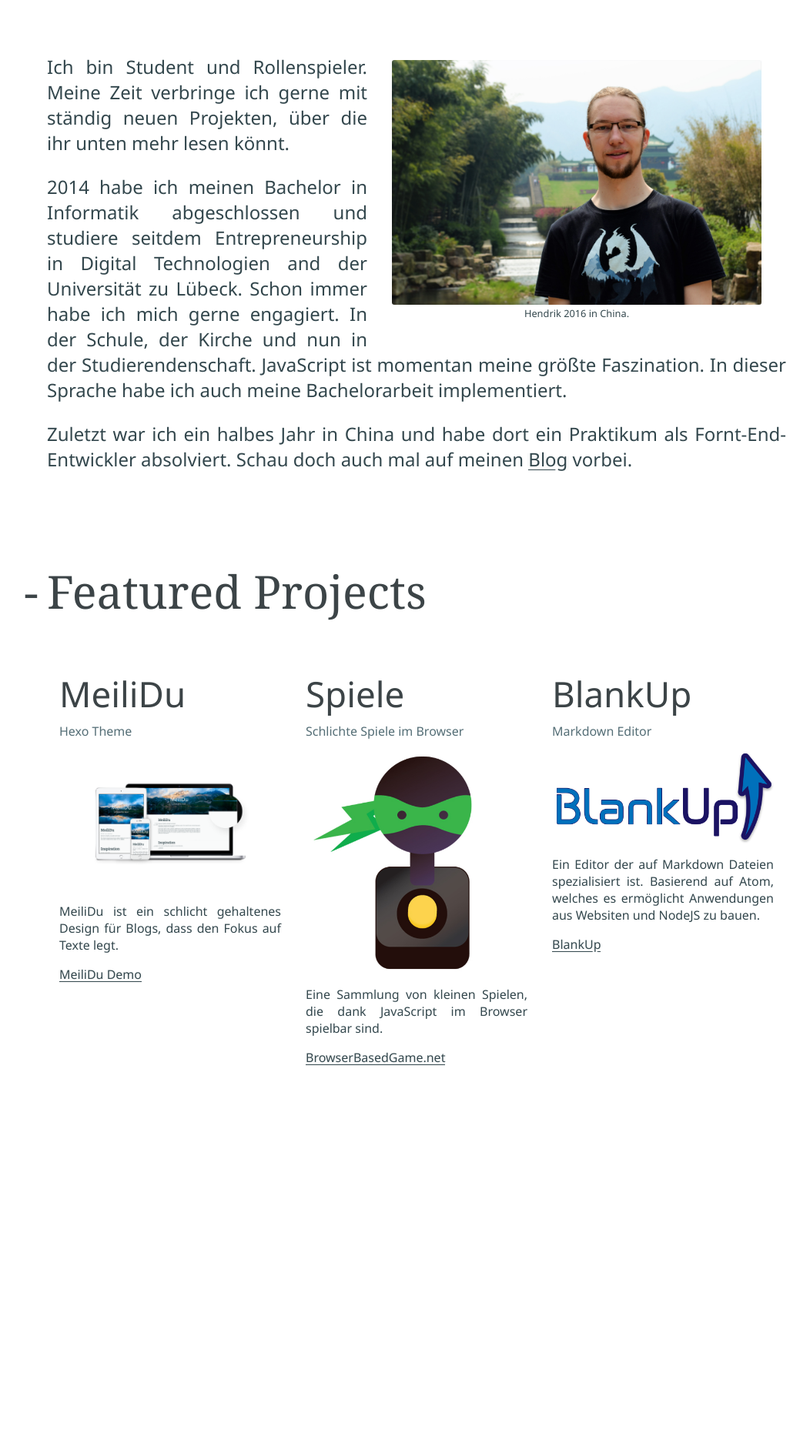
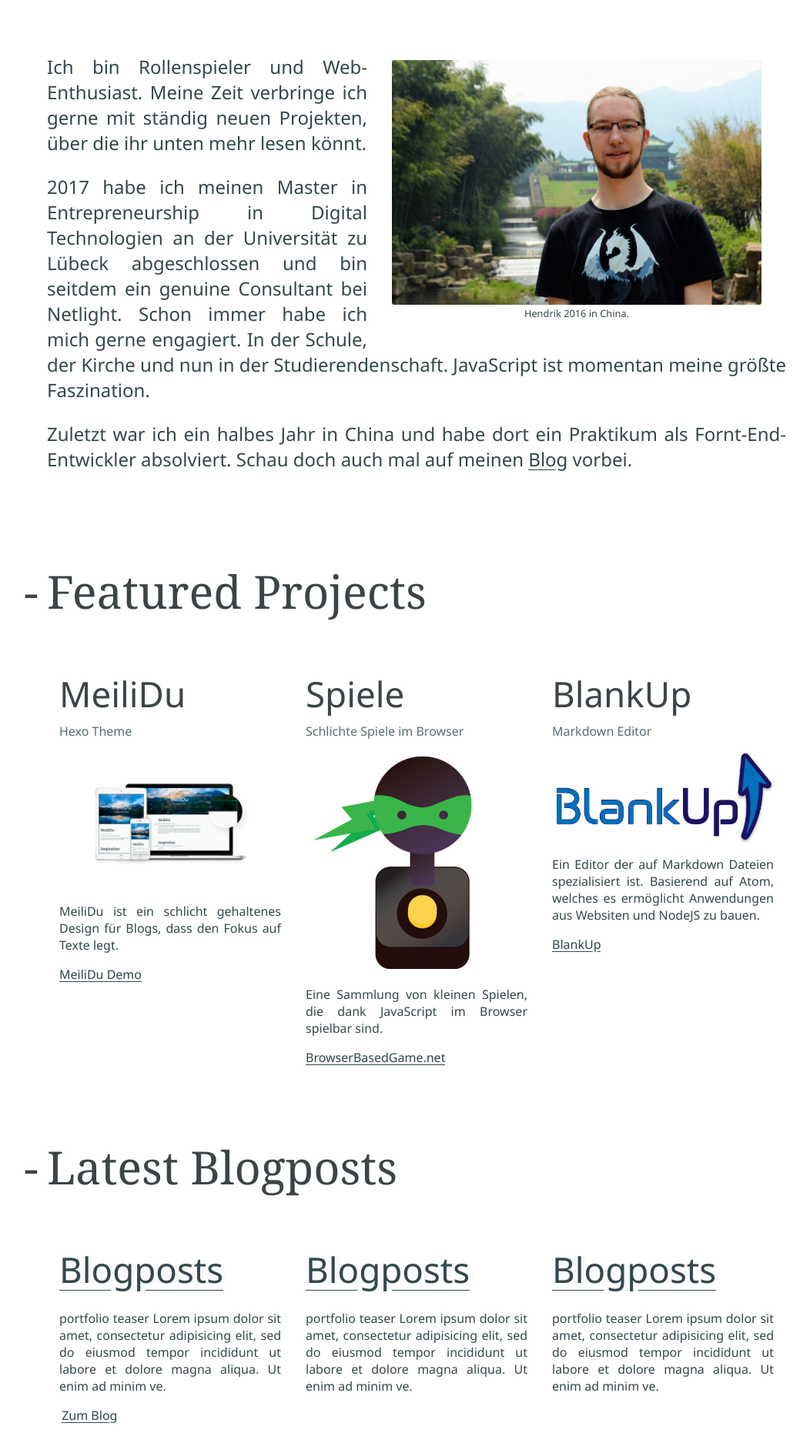
Before and after one commit to HoverBaum/personalpage, a website: page index.html in a window 1280 px wide. Shown: the part 402-2290 px from the top of the page at 77% size, without its empty margins (99-1151 px from the left). Before the commit the page ends 1883 px from the top, so only its background shows below. Drawn offline with Linux system fonts and the light colour scheme.

Commit message:
Update intro text.

```diff
--- a/index.html
+++ b/index.html
@@ -27,41 +27,14 @@
 				</figcaption>
 			</figure>
 
-			<p>Ich bin Student und Rollenspieler. Meine Zeit verbringe ich gerne mit ständig neuen Projekten, über die ihr unten mehr lesen könnt.</p>
+			<p>Ich bin Rollenspieler und Web-Enthusiast. Meine Zeit verbringe ich gerne mit ständig neuen Projekten, über die ihr unten mehr lesen könnt.</p>
 
-			<p>2014 habe ich meinen Bachelor in Informatik abgeschlossen und studiere seitdem Entrepreneurship in Digital Technologien and der Universität zu Lübeck. Schon immer habe ich mich gerne engagiert. In der Schule, der Kirche und nun in der Studierendenschaft. JavaScript ist momentan meine größte Faszination. In dieser Sprache habe ich auch meine Bachelorarbeit implementiert.</p>
+			<p>2017 habe ich meinen Master in Entrepreneurship in Digital Technologien an der Universität zu Lübeck abgeschlossen und bin seitdem ein genuine Consultant bei Netlight. Schon immer habe ich mich gerne engagiert. In der Schule, der Kirche und nun in der Studierendenschaft. JavaScript ist momentan meine größte Faszination.</p>
 
 			<p>Zuletzt war ich ein halbes Jahr in China und habe dort ein Praktikum als Fornt-End-Entwickler absolviert. Schau doch auch mal auf meinen <a href="http://hoverbaum.gitlab.io">Blog</a> vorbei.</p>
 
 		</article>
 		<!-- END INTRO -->
-
-		<!-- BLOG -->
-	<!--	<article>
-
-			<h1>Latest Blogposts</h1>
-
-			<div class="portfolio-wrapper">
-				<section class="portfolio">
-					<h2 class="portfolio__title"><a href="#">Blogposts Title can be very long</a></h2>
-					<p>portfolio teaser Lorem ipsum dolor sit amet, consectetur adipisicing elit, sed do eiusmod tempor incididunt ut labore et dolore magna aliqua. Ut enim ad minim ve.</p>
-				</section>
-
-				<section class="portfolio">
-					<h2 class="portfolio__title"><a href="#">Blogposts Title can be very long</a></h2>
-					<p>portfolio teaser Lorem ipsum dolor sit amet, consectetur adipisicing elit, sed do eiusmod tempor incididunt ut labore et dolore magna aliqua. Ut enim ad minim ve.</p>
-				</section>
-
-				<section class="portfolio">
-					<h2 class="portfolio__title"><a href="#">Blogposts Title can be very long</a></h2>
-					<p>portfolio teaser Lorem ipsum dolor sit amet, consectetur adipisicing elit, sed do eiusmod tempor incididunt ut labore et dolore magna aliqua. Ut enim ad minim ve.</p>
-				</section>
-			</div>
-
-			<a href="http://hoverbaum.gitlab.io" class="indented-link">Zum Blog</a>
-
-		</article>-->
-		<!-- END BLOG -->
 
 		<!-- PROJECTS -->
 		<article>
@@ -107,6 +80,33 @@
 		</article>
 		<!-- END PROJECTS -->
 
+		<!-- BLOG -->
+		<article>
+
+			<h1>Latest Blogposts</h1>
+
+			<div class="portfolio-wrapper">
+				<section class="portfolio">
+					<h2 class="portfolio__title"><a href="#">Blogposts Title can be very long</a></h2>
+					<p>portfolio teaser Lorem ipsum dolor sit amet, consectetur adipisicing elit, sed do eiusmod tempor incididunt ut labore et dolore magna aliqua. Ut enim ad minim ve.</p>
+				</section>
+
+				<section class="portfolio">
+					<h2 class="portfolio__title"><a href="#">Blogposts Title can be very long</a></h2>
+					<p>portfolio teaser Lorem ipsum dolor sit amet, consectetur adipisicing elit, sed do eiusmod tempor incididunt ut labore et dolore magna aliqua. Ut enim ad minim ve.</p>
+				</section>
+
+				<section class="portfolio">
+					<h2 class="portfolio__title"><a href="#">Blogposts Title can be very long</a></h2>
+					<p>portfolio teaser Lorem ipsum dolor sit amet, consectetur adipisicing elit, sed do eiusmod tempor incididunt ut labore et dolore magna aliqua. Ut enim ad minim ve.</p>
+				</section>
+			</div>
+
+			<a href="http://hoverbaum.gitlab.io" class="indented-link">Zum Blog</a>
+
+		</article>
+		<!-- END BLOG -->
+
 	</main>
 </body>
 
```
